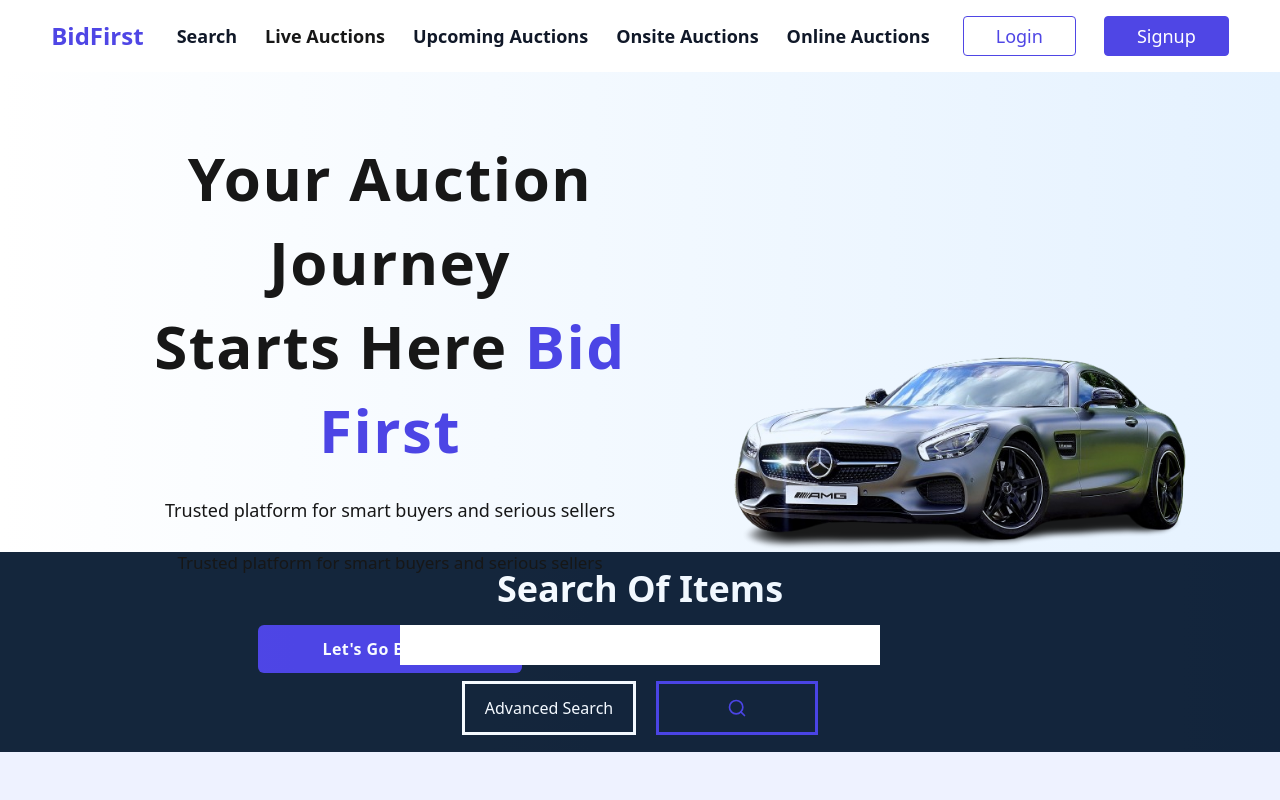
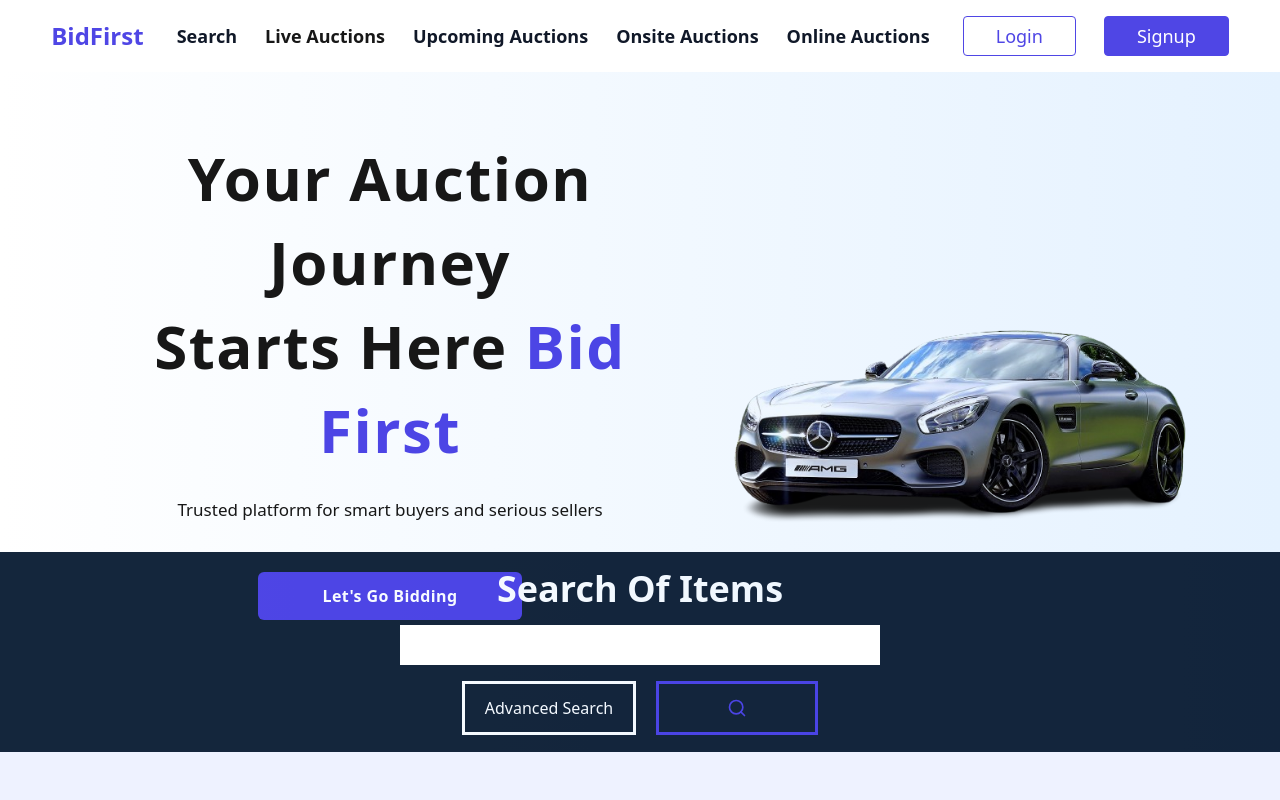
Before and after one commit to Tawongajon21/bidfest, a Next.js app: page / in a window 1280 px wide. Shown: the top 800 px of the page. Built offline with nearby package versions, Linux system fonts and the light colour scheme; no server answers.

Commit message:
Update marketingHero.jsx

```diff
--- a/components/marketingHero.jsx
+++ b/components/marketingHero.jsx
@@ -49,9 +49,7 @@ console.log(data);
         color:"#4f46e5"
      }} > Bid First</span>
 </h2>
-      <p className='text-center mt-4 sm:mt-5 md:mt-6 text-sm sm:text-base md:text-lg leading-relaxed'>
-          Trusted platform for smart buyers and serious sellers
-        </p>
+
 
 <p className='px-15  text-center flex justify-center text-center mt-4 sm:mt-5 md:mt-6 text-sm sm:text-base md:text-lg leading-relaxed' style={{
     fontSize:"17px"
```
